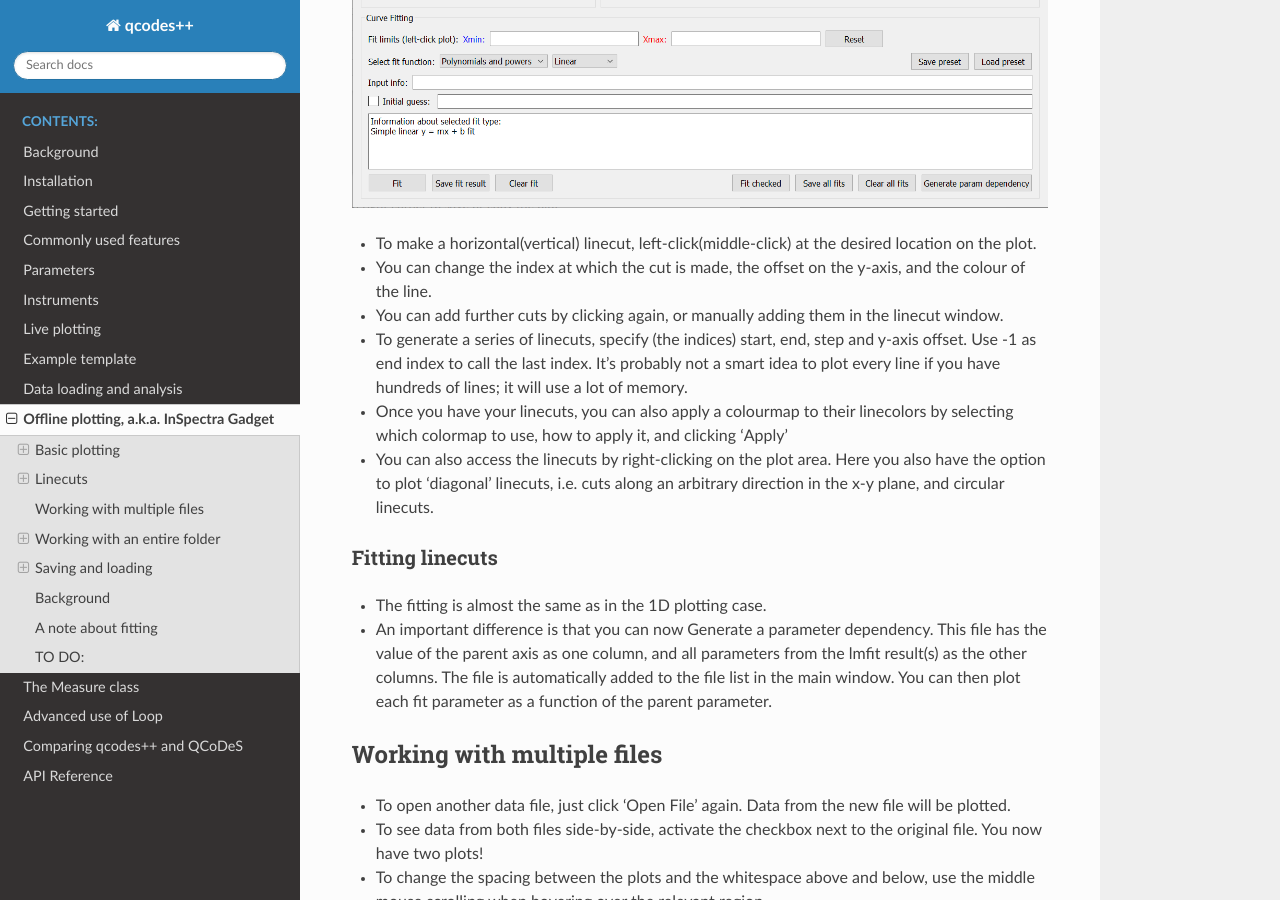
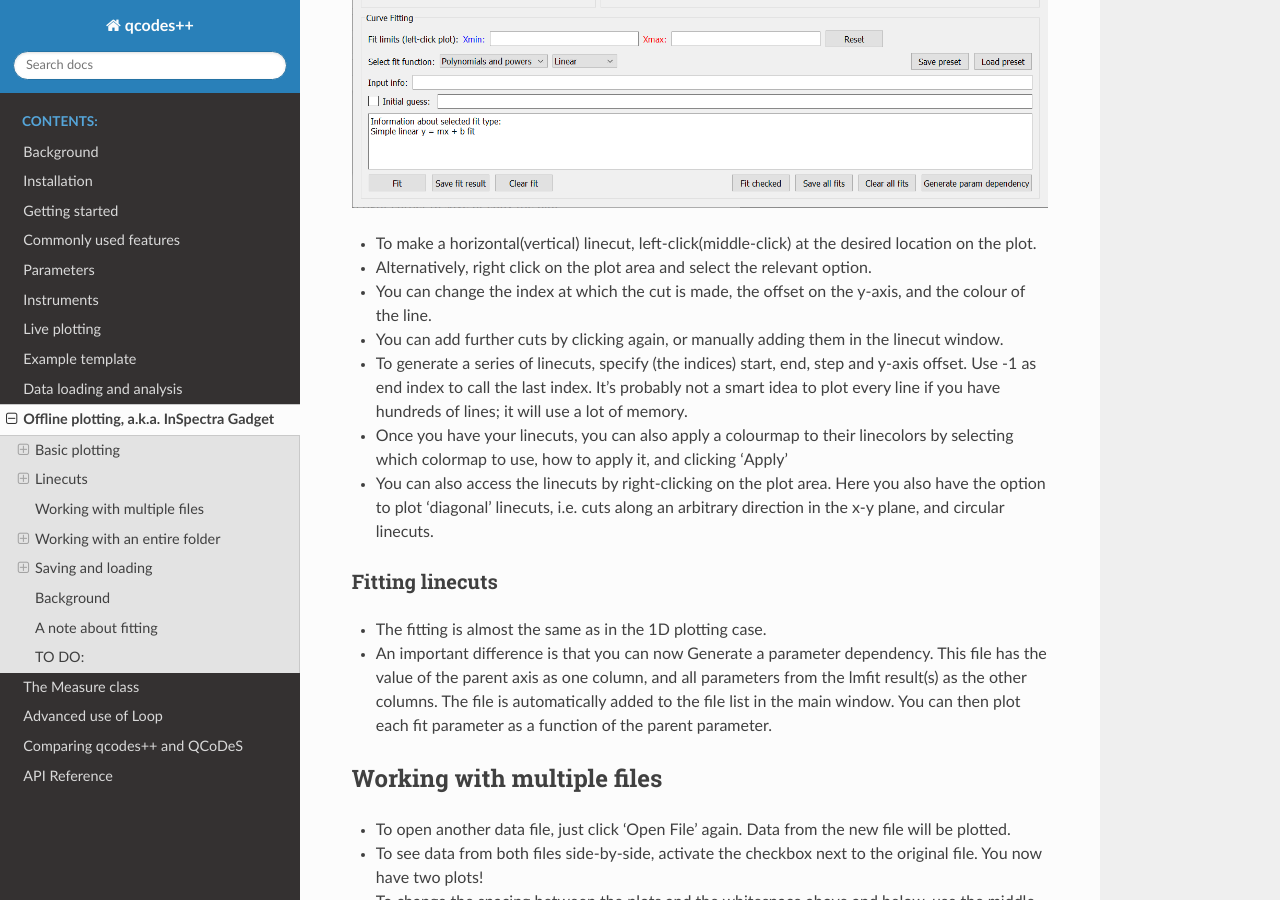
Before and after one commit to qcodespp/qcodespp.github.io, a Sphinx documentation site: the page built from docs/source/offline_plotting.rst, in a window 1280 px wide and 900 px high, scrolled down 4392 px. Built offline with Sphinx 7.4.7 and the Read the Docs theme 3.1.0, drawn with Linux system fonts in a browser that asks for light colours.

Commit message:
edit offline_plotting

```diff
--- a/docs/source/offline_plotting.rst
+++ b/docs/source/offline_plotting.rst
@@ -188,6 +188,7 @@ Linecuts
     :alt: InSpectra Gadget linecut window
 
 - To make a horizontal(vertical) linecut, left-click(middle-click) at the desired location on the plot.
+- Alternatively, right click on the plot area and select the relevant option.
 - You can change the index at which the cut is made, the offset on the y-axis, and the colour of the line.
 - You can add further cuts by clicking again, or manually adding them in the linecut window.
 - To generate a series of linecuts, specify (the indices) start, end, step and y-axis offset. Use -1 as end index to call the last index. It's probably not a smart idea to plot every line if you have hundreds of lines; it will use a lot of memory.
```
